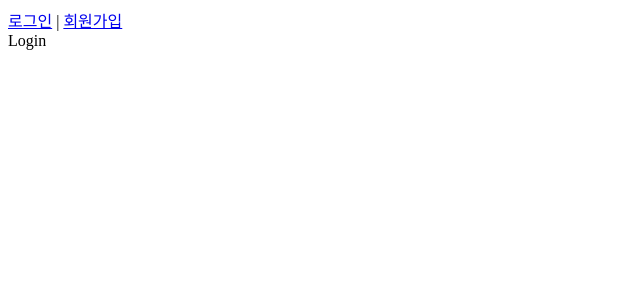
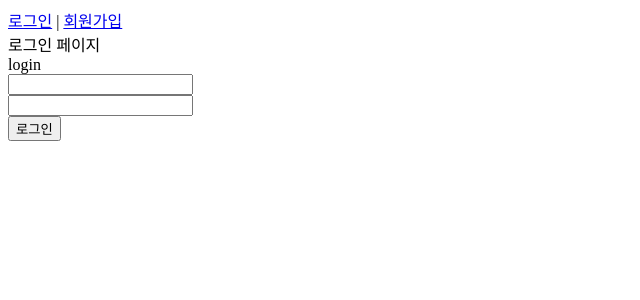
Before and after one commit to huchuchu/vue-basic, a Vue app in the folder vue-til/: page /login in a window 1280 px wide. Shown: the top 300 px of the page, without its empty margins (0-640 px from the left). Built offline with nearby package versions, Linux system fonts and the light colour scheme.

Commit message:
login form

```diff
--- a/vue-til/src/api/index.js
+++ b/vue-til/src/api/index.js
@@ -11,4 +11,8 @@
 	return instance.post('signup', userData);
 }
 
-export { registerUser };
+function loginUser(userData) {
+	return instance.post('login', userData);
+}
+
+export { registerUser, loginUser };
--- /dev/null
+++ b/vue-til/src/components/LoginFrom.vue
@@ -0,0 +1,49 @@
+<template>
+	<div>login</div>
+	<form action="" @submit.prevent="submitForm">
+		<div>
+			<label for="username"></label>
+			<input type="text" id="username" v-model="username" />
+		</div>
+		<div>
+			<label for="password"></label>
+			<input type="text" id="password" v-model="password" />
+		</div>
+		<button type="submit">로그인</button>
+	</form>
+	<p>{{ logMessage }}</p>
+</template>
+
+<script>
+import { loginUser } from '@/api/index';
+
+export default {
+	data() {
+		return {
+			username: '',
+			password: '',
+			logMessage: '',
+		};
+	},
+	methods: {
+		async submitForm() {
+			const userData = {
+				username: this.username,
+				password: this.password,
+			};
+
+			const { data } = await loginUser(userData);
+			console.log('data', data.user.username);
+			this.logMessage = `${data.user.username} 님 로그인되었습니다.`;
+
+			this.initForm();
+		},
+		initForm() {
+			this.username = '';
+			this.password = '';
+		},
+	},
+};
+</script>
+
+<style scoped></style>
--- a/vue-til/src/views/LoginPage.vue
+++ b/vue-til/src/views/LoginPage.vue
@@ -1,9 +1,16 @@
 <template>
-	<div>Login</div>
+	<div>로그인 페이지</div>
+	<LoginFrom></LoginFrom>
 </template>
 
 <script>
-export default {};
+import LoginFrom from '@/components/LoginFrom.vue';
+
+export default {
+	components: {
+		LoginFrom,
+	},
+};
 </script>
 
 <style scoped></style>
```
Also changed, not shown: 1 other file (tests, documents, lock files or other folders).
